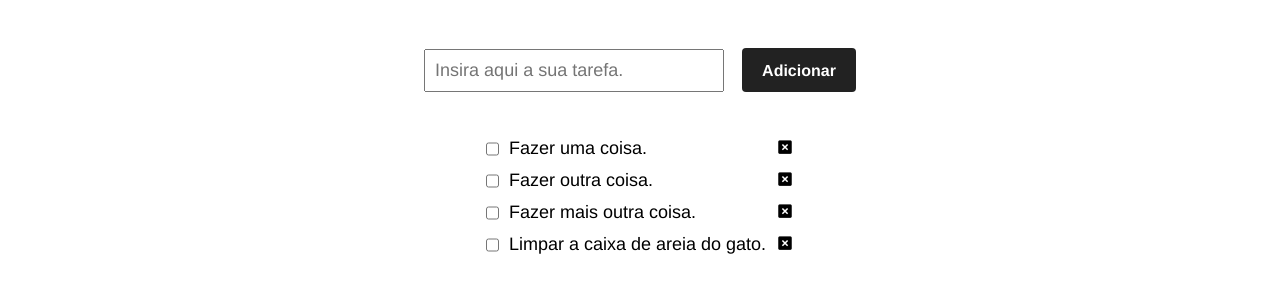
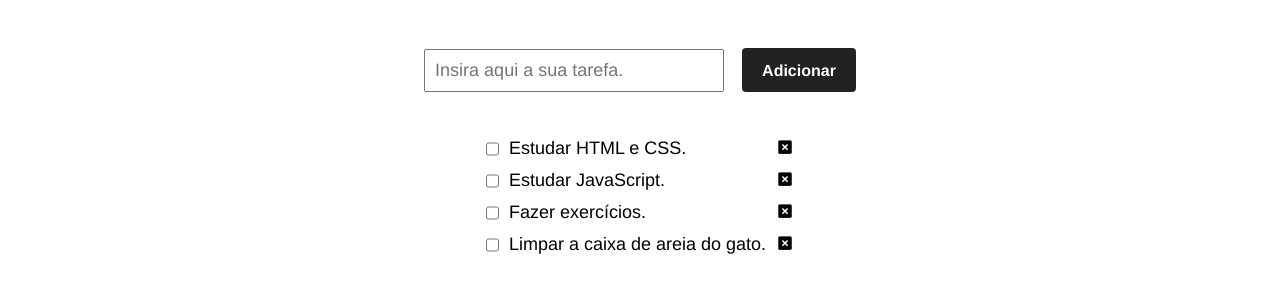
Before and after one commit to FelipeQue/m01-todolist, a plain HTML site: page index.html in a window 1280 px wide. Shown: the part 78-370 px from the top of the page. Drawn offline with nearby package versions, Linux system fonts and the light colour scheme; a web font is replaced by a local one.

Commit message:
Index com textos modificados e line through do check aplicado no CSS

```diff
--- a/index.html
+++ b/index.html
@@ -29,19 +29,19 @@
             <ul>
                 <li class="todo-item">
                     <input type="checkbox" class="check-task"/>
-                    <span class="todo-item-text">Fazer uma coisa.</span>
+                    <span class="todo-item-text">Estudar HTML e CSS.</span>
                     <button><i class='bx bxs-x-square'></i></button>
                 </li>
 
                 <li class="todo-item">
                     <input type="checkbox" class="check-task"/>
-                    <span class="todo-item-text">Fazer outra coisa.</span>
+                    <span class="todo-item-text">Estudar JavaScript.</span>
                     <button><i class='bx bxs-x-square'></i></button>
                 </li>
 
                 <li class="todo-item">
                     <input type="checkbox" class="check-task"/>
-                    <span class="todo-item-text">Fazer mais outra coisa.</span>
+                    <span class="todo-item-text">Fazer exercícios.</span>
                     <button><i class='bx bxs-x-square'></i></button>
                 </li>
 
--- a/style.css
+++ b/style.css
@@ -108,6 +108,10 @@ ul {
     margin-right: 10px;
 }
 
+.check-task:checked + .todo-item-text {
+    text-decoration: line-through;
+}
+
 /* O código abaixo é para remover a aparência padrão dos elementos botão, que serão customizados caso a caso: */
 button {
     background: none;
```
